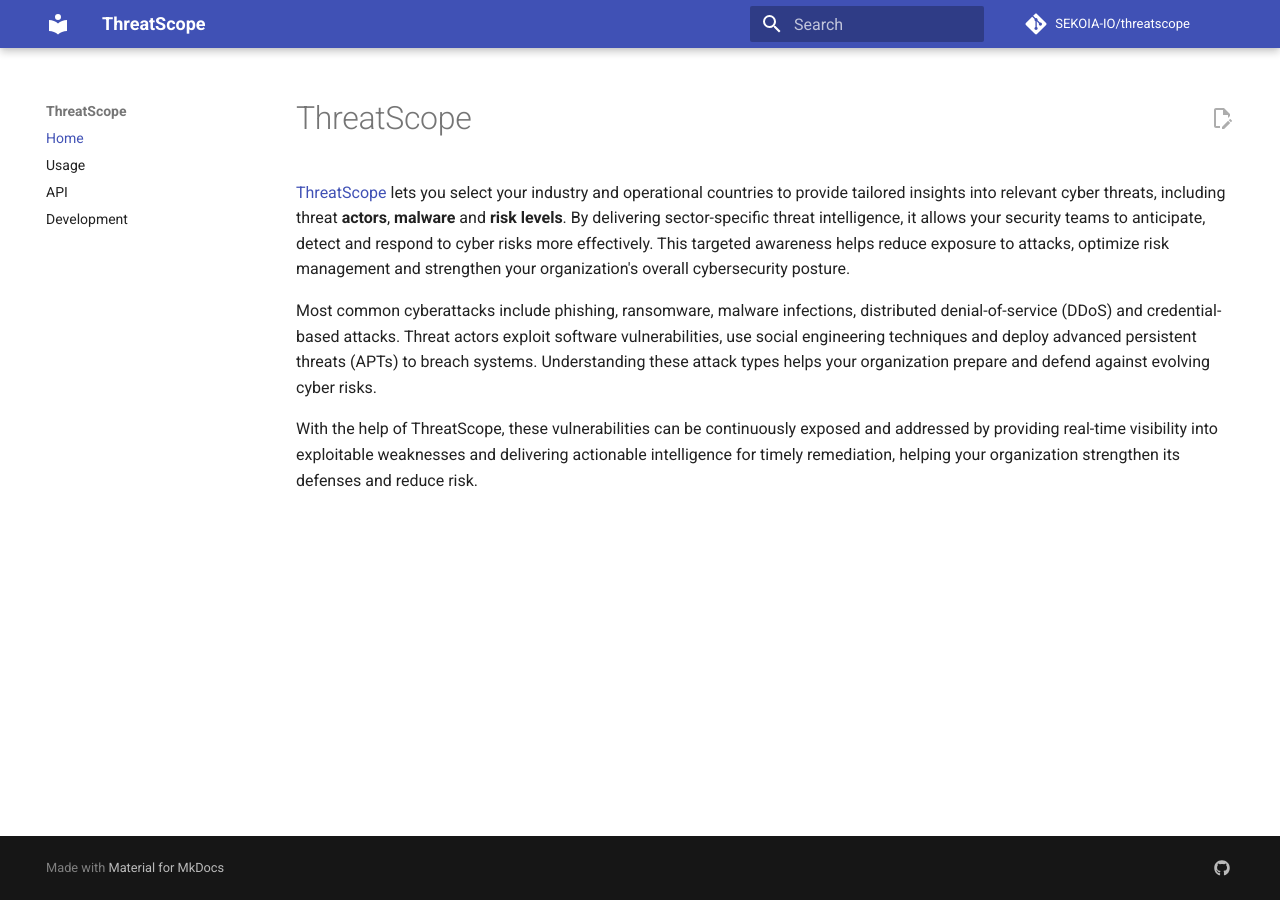
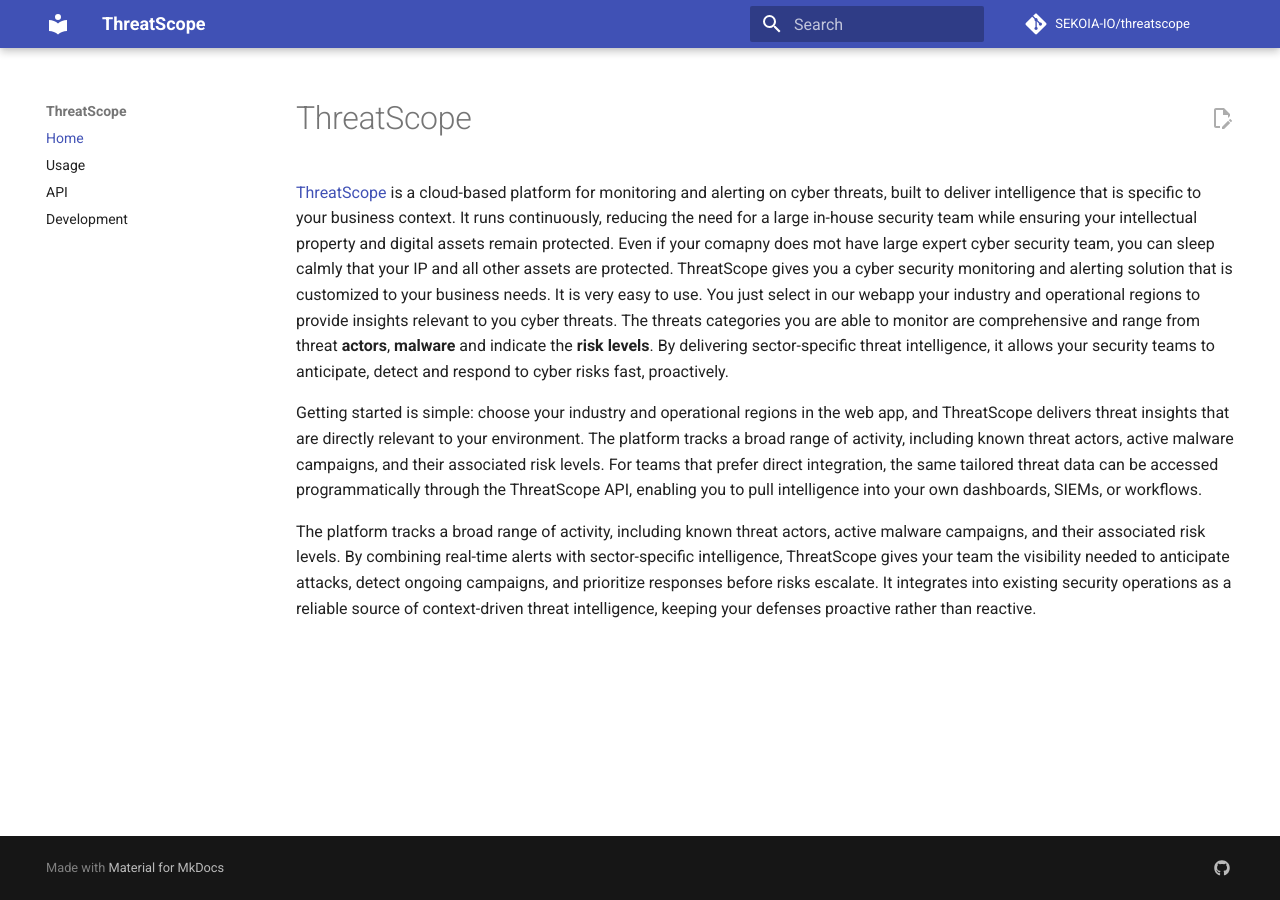
Before and after one commit to RayNawfal/DemoApp, an MkDocs documentation site: the page built from docs/index.md, in a window 1280 px wide. Built offline with MkDocs 1.6.1 and Material for MkDocs 9.7.7, drawn with Linux system fonts in a browser that asks for light colours; comment, search, counter and statistics services are not loaded.

Commit message:
Update homepage

```diff
--- a/docs/index.md
+++ b/docs/index.md
@@ -1,8 +1,8 @@
 # ThreatScope
 
-<a href="https://threatscope-i0tj.onrender.com/" target="_blank">ThreatScope</a>
-lets you select your industry and operational countries to provide tailored insights into relevant cyber threats, including threat **actors**, **malware** and **risk levels**. By delivering sector-specific threat intelligence, it allows your security teams to anticipate, detect and respond to cyber risks more effectively. This targeted awareness helps reduce exposure to attacks, optimize risk management and strengthen your organization's overall cybersecurity posture.
 
-Most common cyberattacks include phishing, ransomware, malware infections, distributed denial-of-service (DDoS) and credential-based attacks. Threat actors exploit software vulnerabilities, use social engineering techniques and deploy advanced persistent threats (APTs) to breach systems. Understanding these attack types helps your organization prepare and defend against evolving cyber risks.
+<a href="https://threatscope-i0tj.onrender.com/" target="_blank">ThreatScope</a>  is a cloud-based platform for monitoring and alerting on cyber threats, built to deliver intelligence that is specific to your business context. It runs continuously, reducing the need for a large in-house security team while ensuring your intellectual property and digital assets remain protected. Even if your comapny does mot have large expert cyber security team, you can sleep calmly that your IP and all other assets are protected. ThreatScope gives you a cyber security monitoring and alerting solution that is customized to your business needs. It is very easy to use. You just select in our webapp your industry and operational regions to provide insights relevant to you cyber threats. The threats categories you are able to monitor are comprehensive and range from threat **actors**, **malware** and indicate the **risk levels**. By delivering sector-specific threat intelligence, it allows your security teams to anticipate, detect and respond to cyber risks fast, proactively.
 
-With the help of ThreatScope, these vulnerabilities can be continuously exposed and addressed by providing real-time visibility into exploitable weaknesses and delivering actionable intelligence for timely remediation, helping your organization strengthen its defenses and reduce risk.
+Getting started is simple: choose your industry and operational regions in the web app, and ThreatScope delivers threat insights that are directly relevant to your environment. The platform tracks a broad range of activity, including known threat actors, active malware campaigns, and their associated risk levels. For teams that prefer direct integration, the same tailored threat data can be accessed programmatically through the ThreatScope API, enabling you to pull intelligence into your own dashboards, SIEMs, or workflows.
+
+The platform tracks a broad range of activity, including known threat actors, active malware campaigns, and their associated risk levels. By combining real-time alerts with sector-specific intelligence, ThreatScope gives your team the visibility needed to anticipate attacks, detect ongoing campaigns, and prioritize responses before risks escalate. It integrates into existing security operations as a reliable source of context-driven threat intelligence, keeping your defenses proactive rather than reactive.
```
